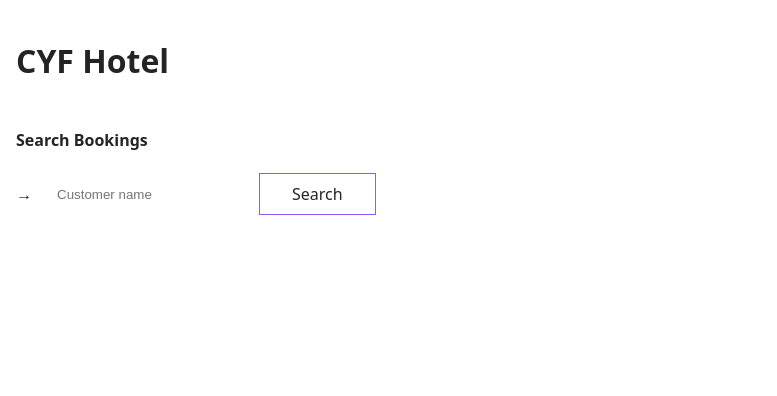
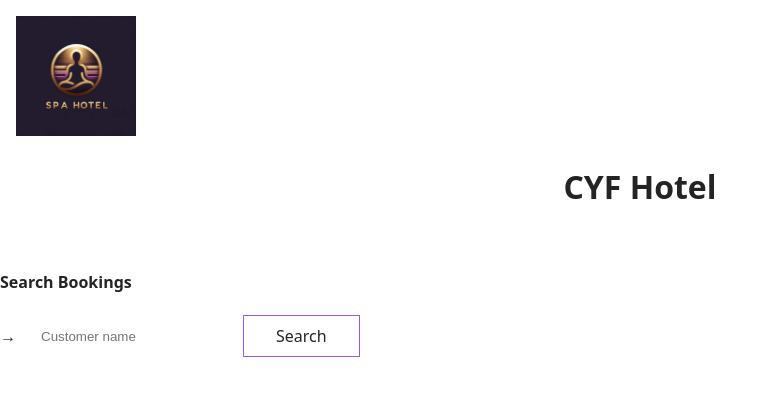
Before and after one commit to CodeYourFuture/React-Module-Project, a React (Vite) app: page / in a window 1280 px wide. Shown: the top 396 px of the page, without its empty margins (0-777 px from the left). Built offline with nearby package versions, Linux system fonts and the light colour scheme.

Commit message:
created App header and added helpme.md

```diff
--- a/src/components/App/App.jsx
+++ b/src/components/App/App.jsx
@@ -1,13 +1,14 @@
 import Bookings from "@/components/Bookings/Bookings.jsx";
 import "./App.scss";
+import AppHeader from "../AppHeader/AppHeader.jsx";
 
-const App = () => (
-  <div className="app">
-    <header className="app__header">
-      <h1 className="app__heading">CYF Hotel</h1>
-    </header>
-    <Bookings />
-  </div>
-);
+const App = () => {
+  return (
+    <>
+      <AppHeader />
+      <Bookings />
+    </>
+  );
+};
 
 export default App;
--- a/src/components/AppHeader/AppHeader.jsx
+++ b/src/components/AppHeader/AppHeader.jsx
@@ -1,6 +1,24 @@
-// import Logo from "@/assets/spa-logo.png";
-// import "./AppHeader.scss";
-// const AppHeader = () => (
-// what goes in here? there is no content in the AppHeader component
-// );
-// export default AppHeader;
+import Logo from "@/assets/spa-logo.png";
+import "./AppHeader.scss";
+
+const AppHeader = () => {
+  return (
+    <>
+      <div className="app">
+        <header className="app__header">
+          <img
+            style={{
+              width: "120px",
+              height: "120px",
+            }}
+            src={Logo}
+            alt="hotel logo"
+          />
+          <h1 className="app__heading">CYF Hotel</h1>
+        </header>
+      </div>
+    </>
+  );
+};
+
+export default AppHeader;
```
Also changed, not shown: 2 other files (tests, documents, lock files or other folders).
